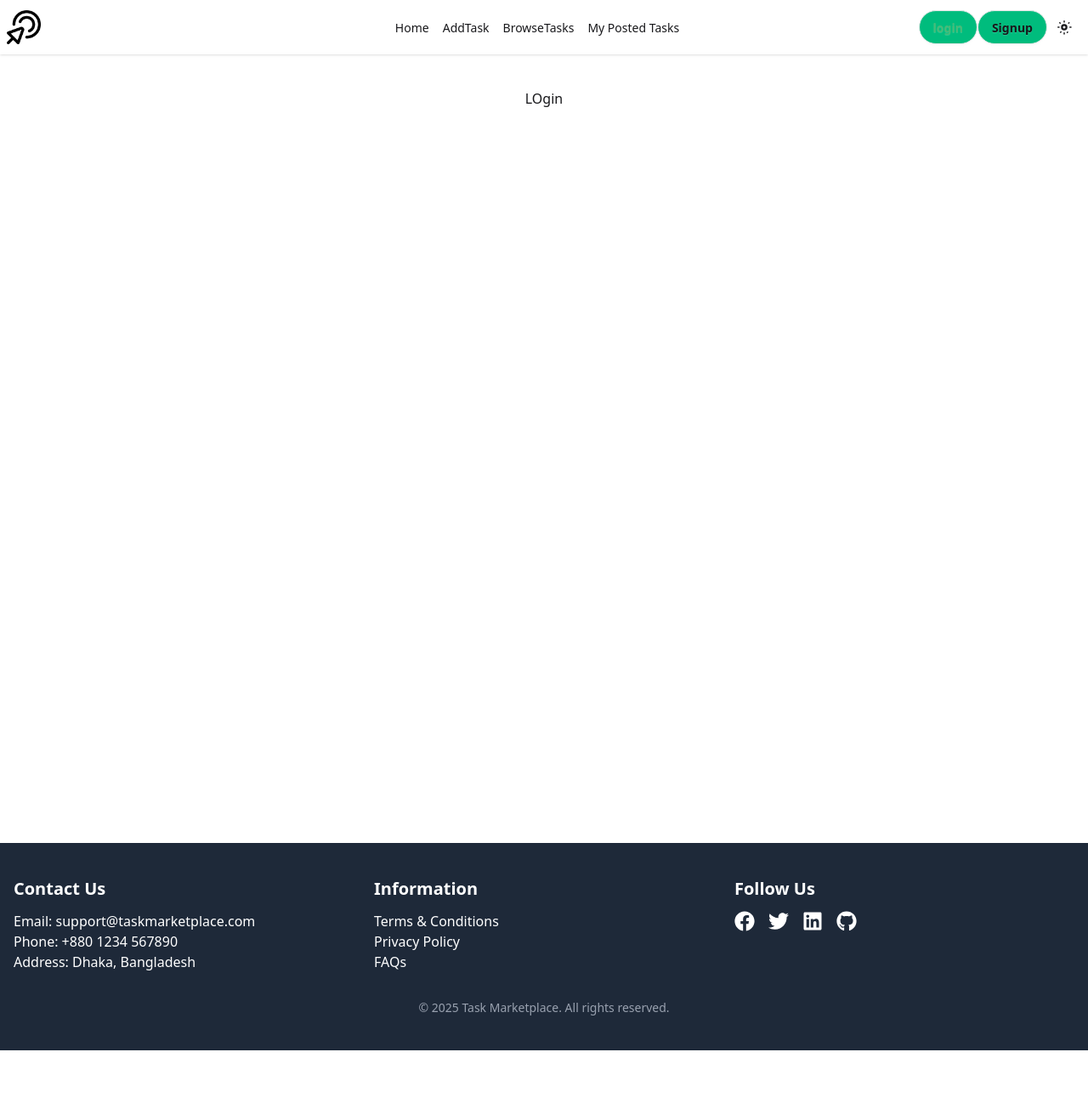
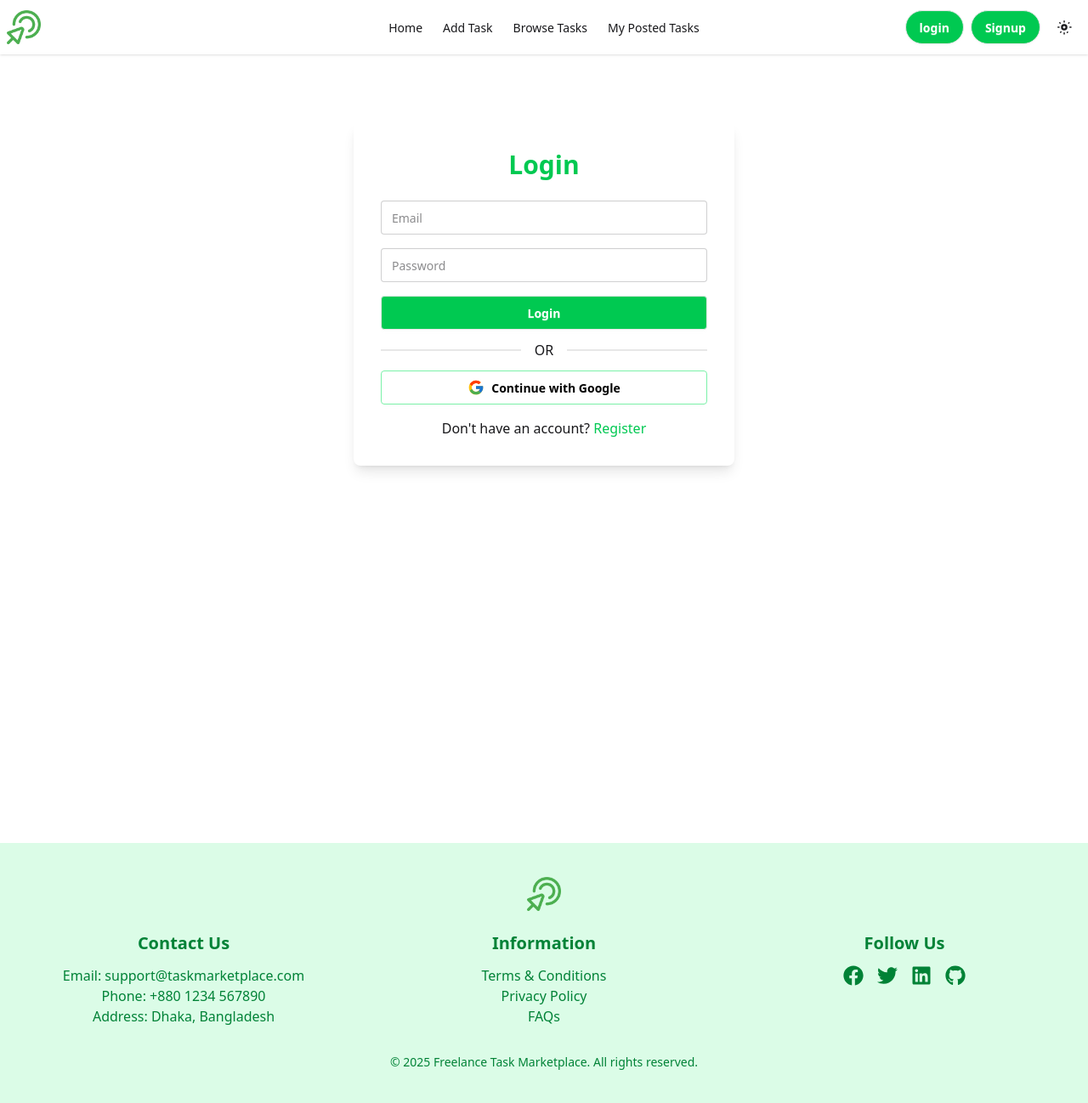
Before and after one commit to emonsimply/freelance-task-marketplace-client, a React (Vite) app: page /login in a window 1280 px wide. Shown: the whole page at 85% size. Before the commit the page ends 1236 px from the top, so only its background shows below. Built offline with nearby package versions, Linux system fonts and the light colour scheme.

Commit message:
login page added and navbar, footer, logo correction

```diff
--- a/index.html
+++ b/index.html
@@ -2,7 +2,7 @@
 <html lang="en">
   <head>
     <meta charset="UTF-8" />
-    <link rel="shortcut icon" href="./src/assets/bullseye-pointer.png" type="image/x-icon">
+    <link rel="shortcut icon" href="./src/assets/logo.png" type="image/x-icon">
     <meta name="viewport" content="width=device-width, initial-scale=1.0" />
     <title>Freelance Task Marketplace</title>
   </head>
--- a/src/components/Footer.jsx
+++ b/src/components/Footer.jsx
@@ -1,11 +1,15 @@
 import React from "react";
 import { FaFacebook, FaGithub, FaLinkedin, FaTwitter } from "react-icons/fa";
+import logo from "../assets/logo.png";
 
 const Footer = () => {
   return (
-    <div>
-      <footer className="bg-gray-800 text-white py-10 mt-12">
-        <div className="container  mx-auto px-4 grid grid-cols-1 md:grid-cols-3 gap-6 text-center md:text-left">
+      <footer className="bg-green-100 text-green-700 py-10 mt-12">
+        <div className="flex justify-center mb-6">
+          <a className=""><img src={logo} alt="logo" className="w-10 h-10 " /></a>
+        </div>
+
+        <div className="container  mx-auto px-4 grid grid-cols-1 md:grid-cols-3 gap-6 text-center">
           {/* Contact Info */}
           <div>
             <h2 className="text-xl font-semibold mb-3">Contact Us</h2>
@@ -25,45 +29,44 @@ const Footer = () => {
           {/* Social Media */}
           <div>
             <h2 className="text-xl font-semibold mb-3">Follow Us</h2>
-            <div className="flex justify-center md:justify-start gap-4 text-2xl">
+            <div className="flex justify-center items-center gap-4 text-2xl">
               <a
                 href="https://facebook.com"
                 target="_blank"
                 rel="noopener noreferrer"
               >
-                <FaFacebook className="hover:text-blue-500" />
+                <FaFacebook className="hover:text-green-600" />
               </a>
               <a
                 href="https://twitter.com"
                 target="_blank"
                 rel="noopener noreferrer"
               >
-                <FaTwitter className="hover:text-sky-400" />
+                <FaTwitter className="hover:text-green-600" />
               </a>
               <a
                 href="https://linkedin.com"
                 target="_blank"
                 rel="noopener noreferrer"
               >
-                <FaLinkedin className="hover:text-blue-400" />
+                <FaLinkedin className="hover:text-green-600" />
               </a>
               <a
                 href="https://github.com"
                 target="_blank"
                 rel="noopener noreferrer"
               >
-                <FaGithub className="hover:text-gray-400" />
+                <FaGithub className="hover:text-green-600" />
               </a>
             </div>
           </div>
         </div>
 
-        {/* Bottom Text */}
-        <div className="text-center text-sm text-gray-400 mt-8">
-          © {new Date().getFullYear()} Task Marketplace. All rights reserved.
+
+        <div className="text-center text-sm text-green-700 mt-8">
+          © 2025 Freelance Task Marketplace. All rights reserved.
         </div>
       </footer>
-    </div>
   );
 };
 
--- a/src/components/Navbar.jsx
+++ b/src/components/Navbar.jsx
@@ -1,9 +1,8 @@
 import React, { useEffect, useState } from "react";
-import { NavLink } from "react-router";
-import '../components/Navbar.css';
+import { Link, NavLink } from "react-router";
+import "../components/Navbar.css";
+import logo from "../assets/logo.png";
 
-
-import logo from "../assets/bullseye-pointer.png";
 const Navbar = () => {
   const [theme, setTheme] = useState("light");
 
@@ -15,15 +14,22 @@ const Navbar = () => {
     setTheme((prev) => (prev === "light" ? "dark" : "light"));
   };
 
-
-  const links = <>
-  <NavLink to="/"><li className="mr-4">Home </li></NavLink>
-  <NavLink to="/addTask"><li className="mr-4">AddTask</li></NavLink>
-  <NavLink to="/browseTasks"><li className="mr-4">BrowseTasks</li></NavLink>
-  <NavLink to="/post"><li className="mr-4 ">My Posted Tasks</li></NavLink>
-
-
-  </>
+  const links = (
+    <>
+      <NavLink to="/">
+        <li className="mr-6">Home </li>
+      </NavLink>
+      <NavLink to="/addTask">
+        <li className="mr-6">Add Task</li>
+      </NavLink>
+      <NavLink to="/browseTasks">
+        <li className="mr-6">Browse Tasks</li>
+      </NavLink>
+      <NavLink to="/post">
+        <li>My Posted Tasks</li>
+      </NavLink>
+    </>
+  );
 
   return (
     <div className="navbar bg-base-100 shadow-sm">
@@ -53,17 +59,21 @@ const Navbar = () => {
             {links}
           </ul>
         </div>
-        <a className=""><img src={logo} alt="logo" className="w-10 h-10" /></a>
+        <a className="">
+          <img src={logo} alt="logo" className="w-10 h-10" />
+        </a>
       </div>
       <div className="navbar-center hidden lg:flex">
-        <ul className="menu menu-horizontal px-1">
-          {links}
-        </ul>
+        <ul className="menu menu-horizontal px-1">{links}</ul>
       </div>
 
       <div className="navbar-end">
-        <button className="btn rounded-full bg-emerald-500"><NavLink to="/login">login</NavLink></button>
-        <button className="btn rounded-full bg-emerald-500"><NavLink to="/signup">Signup</NavLink></button>
+        <button className="btn rounded-full text-white bg-green-500 hover:bg-green-600">
+          <Link to="/login">login</Link>
+        </button>
+        <button className="btn rounded-full text-white bg-green-500 hover:bg-green-600 mx-2">
+          <Link to="/signup">Signup</Link>
+        </button>
         {/* Theme Toggle Button */}
         <button onClick={toggleTheme} className="btn btn-ghost btn-circle">
           {theme === "light" ? (
@@ -83,9 +93,7 @@ const Navbar = () => {
               fill="currentColor"
               viewBox="0 0 20 20"
             >
-              <path
-                d="M17.293 13.293A8 8 0 016.707 2.707a8.001 8.001 0 1010.586 10.586z"
-              />
+              <path d="M17.293 13.293A8 8 0 016.707 2.707a8.001 8.001 0 1010.586 10.586z" />
             </svg>
           )}
         </button>
--- a/src/layout/MainLayout.jsx
+++ b/src/layout/MainLayout.jsx
@@ -1,16 +1,20 @@
-import React from 'react';
-import Navbar from '../components/Navbar';
-import Footer from '../components/Footer';
-import { Outlet } from 'react-router';
+import React from "react";
+import Navbar from "../components/Navbar";
+import Footer from "../components/Footer";
+import { Outlet } from "react-router";
 
 const MainLayout = () => {
   return (
-    <div className='min-h-screen flex flex-col'>
-      <Navbar></Navbar>
-      <div className='max-w-screen min-h-screen mx-auto my-10 flex-grow'>
+    <div className="min-h-screen flex flex-col">
+      <nav>
+        <Navbar></Navbar>
+      </nav>
+      <div className="max-w-7xl min-h-screen mx-auto my-10 flex-grow">
         <Outlet></Outlet>
       </div>
-      <Footer></Footer>
+      <footer>
+        <Footer></Footer>
+      </footer>
     </div>
   );
 };
--- a/src/pages/Home.jsx
+++ b/src/pages/Home.jsx
@@ -3,7 +3,7 @@ import Banner from './Banner';
 
 const Home = () => {
   return (
-    <div className='max-w-7xl mx-auto my-10'>
+    <div className=''>
       <Banner></Banner>
     </div>
   );
--- a/src/pages/Login.jsx
+++ b/src/pages/Login.jsx
@@ -1,9 +1,53 @@
-import React from 'react';
+import React from "react";
+import { FcGoogle } from "react-icons/fc";
+import { Link } from "react-router";
 
 const Login = () => {
   return (
-    <div>
-      <h1>LOgin</h1>
+    <div className="flex items-center justify-center my-10">
+      <div className="w-full max-w-md p-8 bg-white rounded-lg shadow-lg">
+        <h2 className="text-3xl font-bold text-center text-green-500 mb-6">
+          Login
+        </h2>
+
+        <form className="space-y-4">
+          <input
+            type="email"
+            placeholder="Email"
+            className="input input-bordered w-full"
+            required
+          />
+          <input
+            type="password"
+            placeholder="Password"
+            className="input input-bordered w-full"
+            required
+          />
+          <button
+            type="submit"
+            className="btn w-full bg-green-500 hover:bg-green-600 text-white"
+          >
+            Login
+          </button>
+        </form>
+
+        <div className="divider">OR</div>
+
+        <button className="btn w-full flex items-center justify-center gap-2 bg-white border border-green-300 hover:bg-green-100 text-black">
+          <FcGoogle className="text-xl" />
+          Continue with Google
+        </button>
+
+        <p className="text-center mt-4">
+          Don't have an account?{" "}
+          <Link
+            to="/signup"
+            className="text-green-500 hover:underline font-medium"
+          >
+            Register
+          </Link>
+        </p>
+      </div>
     </div>
   );
 };
```
Also changed, not shown: src/assets/bullseye-pointer.png (deleted), src/assets/logo.png (added).
